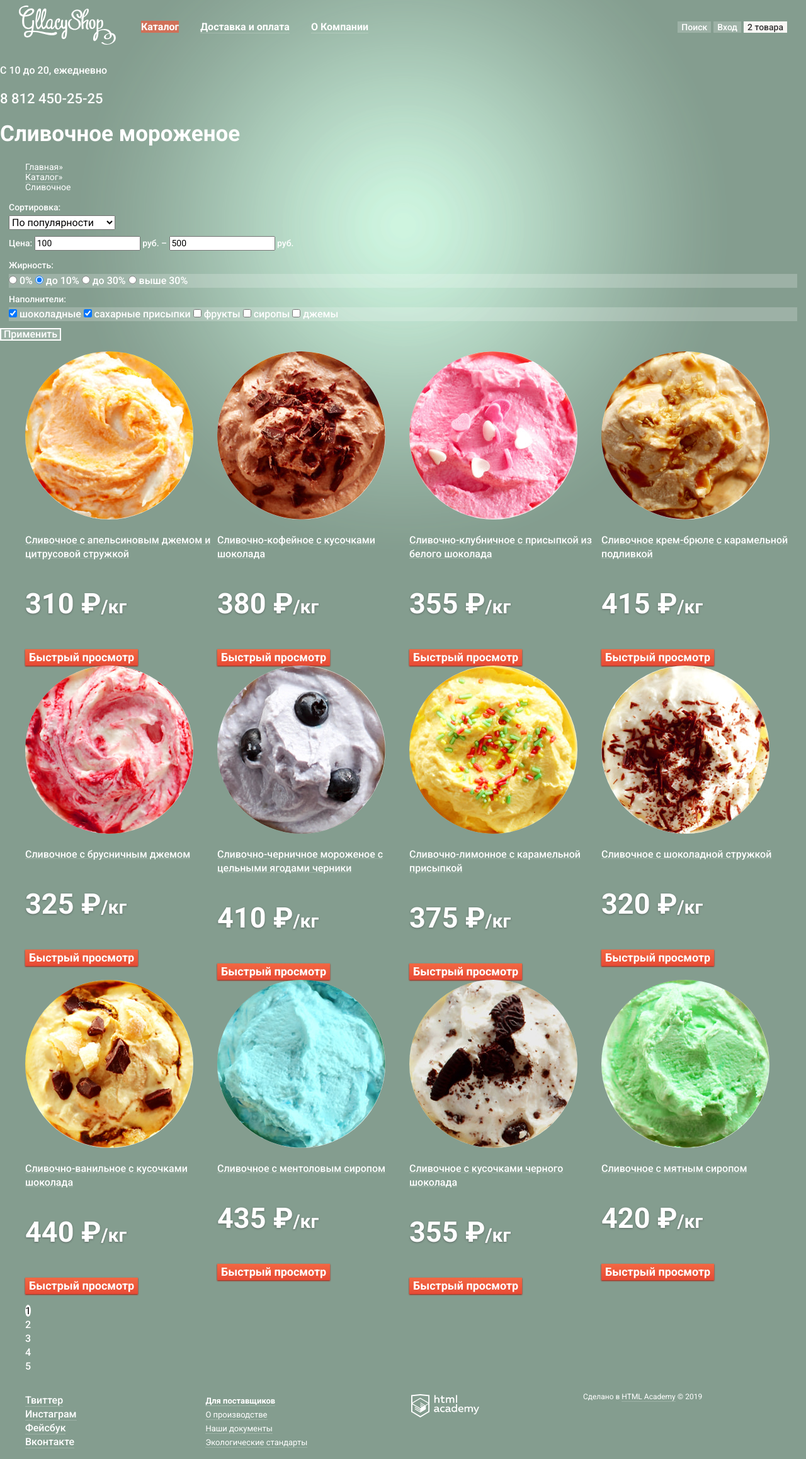
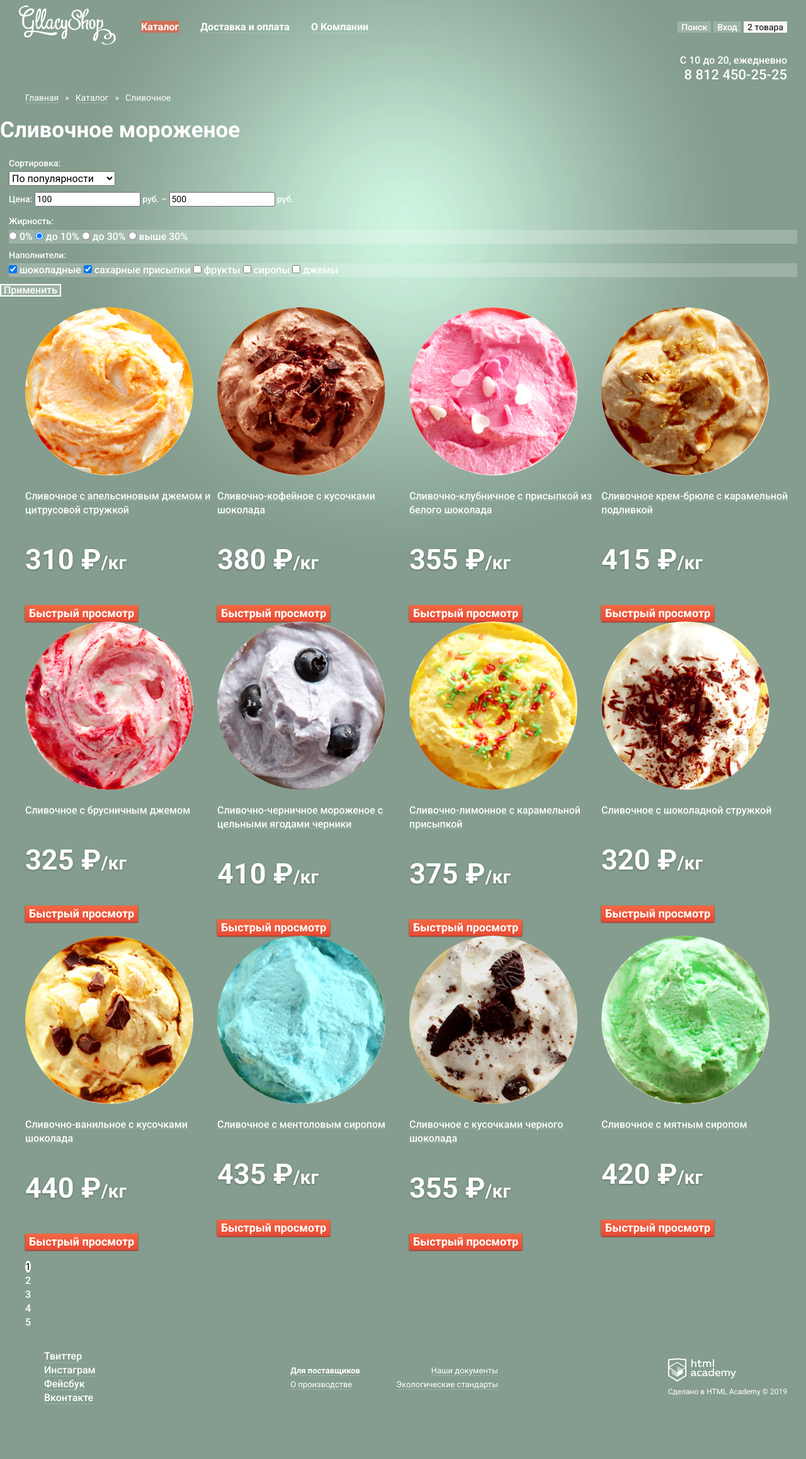
Before and after one commit to veeksssha/1093913-gllacy-27, a plain HTML site: page catalog.html in a window 1280 px wide. Shown: the whole page at 63% size. After the commit the page ends 2247 px from the top, so only its background shows below. Drawn offline with Linux system fonts and the light colour scheme.

Commit message:
Cетки (вторая попытка)

```diff
--- a/catalog.html
+++ b/catalog.html
@@ -11,9 +11,11 @@
   	<header>
   		<div class="main-navigation-wrapper">
 	  		<nav class="main-navigation">
-				<a class="index-logo-link" href="index.html">
-					<img class="index-logo" src="img/index-logo.svg" width="154" height="64" alt="Логотип магазина Глэйси">
-				</a>
+	  			<div class="index-logo-wrapper">
+					<a class="index-logo-link" href="index.html">
+						<img class="index-logo" src="img/index-logo.svg" width="154" height="64" alt="Логотип магазина Глэйси">
+					</a>
+				</div>
 				<ul class="site-navigation">
 					<li class="current-page"><a href="#">Каталог</a>
 						<select class="submenu visually-hidden" name="submenu" id="submenu-select" multiple onchange="window.location.href=this.options[this.selectedIndex].value">
@@ -87,19 +89,19 @@
 			</nav>
 		</div>
 
-		<div class="contacts"></div>
-			<p class="timetable">С 10 до 20, ежедневно</p>
-	    	<p class="phone-number">8 812 450-25-25</p>
-	    </p>
+		<div class="contacts-wrapper container">
+	      <p class="timetable">С 10 до 20, ежедневно</p>
+	      <p class="phone-number">8 812 450-25-25</p>
+	    </div>
   	</header>
   	<main>
-  		<h1>Сливочное мороженое</h1>
-
   		<ul class="catalog-navigation">
   			<li><a href="index.html">Главная</a><span>&raquo;</span></li>
   			<li><a href="catalog.html">Каталог</a><span>&raquo;</span></li>
   			<li>Сливочное</li>
   		</ul>
+
+		<h1>Сливочное мороженое</h1>
 
   		<section class="filters">
   			<h2 class="visually-hidden">Фильтры сливочного мороженого</h2>
@@ -254,7 +256,7 @@
 			<li><button class="visually-hidden" type="button">></button></li>
 		</ol>
   	</main>
-  	<footer class="footer">
+  	<footer class="footer container">
   		<div>
   			<ul class="footer-social">
   				<li class="social-button social-button-twitter"><a href="#">Твиттер</a></li>
@@ -267,20 +269,20 @@
 		<div>
 	  		<ul class="footer-links">
 	  			<li class="first-link"><a href="#">Для поставщиков</a></li>
+	  			<li><a href="#">Наши документы</a></li>
 	  			<li><a href="#">О производстве</a></li>
-	  			<li><a href="#">Наши документы</a></li>
 	  			<li><a href="#">Экологические стандарты</a></li>
 	  		</ul>
 	  	</div>
 
-	  	<p class="copyright">
+	  	<div class="copyright">
 	  		<a href="https://htmlacademy.ru/intensive/htmlcss">
             	<img src="img/html-academy.svg" width="108" height="39" alt="Логотип HTML Академии">
             </a>
         	<p class="copyright-text">
           		Сделано в <a href="https://htmlacademy.ru/intensive/htmlcss">HTML Academy</a> © 2019
         	</p>
-	  	</p>
+	  	</div>
   	</footer>
   </body>
 </html>
--- a/css/style.css
+++ b/css/style.css
@@ -26,6 +26,11 @@ body {
     overflow: hidden;
     border: 0;
     clip: rect(0 0 0 0);
+}
+
+.container {
+  width: 1220px;
+  margin: auto;
 }
 
 a {
@@ -89,6 +94,7 @@ fieldset {
 
 .site-navigation {
   margin-right: auto;
+  width: 700px;
 }
 
 .site-navigation li {
@@ -235,6 +241,11 @@ fieldset {
   color: #323232;
 }
 
+.contacts-wrapper p {
+  margin: 0;
+  text-align: right;
+}
+
 /* Стилизация index.html */
 
 .slider h2 {
@@ -296,6 +307,7 @@ fieldset {
 .features {
   width: 1220px;
   margin: auto;
+  margin-bottom: 40px;
 
   background-color: #f1e7d1;
   background-image: url("../img/features-background.jpg");
@@ -313,7 +325,7 @@ fieldset {
 }
 
 .feature-item {
-  width: 50%;
+  width: 565px;
 }
 
 .feature-item p {
@@ -322,18 +334,19 @@ fieldset {
   font-weight: 400;
 }
 
-.container {
+.flex-wrapper {
   display: flex;
   justify-content: space-between;
-  width: 1220px;
-  margin: auto;
 }
 
 .article {
-  width: 50%;
+  width: 595px;
+  margin-bottom: 40px;
 
   background-image: url("../img/article-background.jpg");
   background-repeat: no-repeat;
+  background-position: right;
+  background-color: #ffffff;
   color: #323232;
 }
 
@@ -352,9 +365,11 @@ fieldset {
 }
 
 .subscription-wrapper {
-  width: 50%;
+  width: 595px;
+  margin-bottom: 40px;
 
   background-image: url("../img/subscription-background.svg");
+  background-size: cover;
   background-repeat: no-repeat;
 }
 
@@ -402,6 +417,15 @@ h1 {
   font-size: 35px;
   line-height: 41px;
   font-weight: 700;
+}
+
+.catalog-navigation {
+  display: flex;
+}
+
+.catalog-navigation a,
+.catalog-navigation span {
+  margin-right: 10px;
 }
 
 .catalog-navigation a,
@@ -530,6 +554,18 @@ h1 {
 .footer {
   display: flex;
   justify-content: space-between;
+  align-items: center;
+}
+
+.footer-links {
+  display: flex;
+  flex-wrap: wrap;
+  justify-content: space-between;
+  width: 330px;
+}
+
+.footer-links li:nth-child(odd) {
+  margin-right: 30px;
 }
 
 .footer-links a {
@@ -542,6 +578,10 @@ h1 {
   font-weight: 700;
 }
 
+.copyright p {
+  margin: 0;
+}
+
 .copyright a {
   border: none;
 }
```
Also changed, not shown: index.html (+12 -8 lines).
